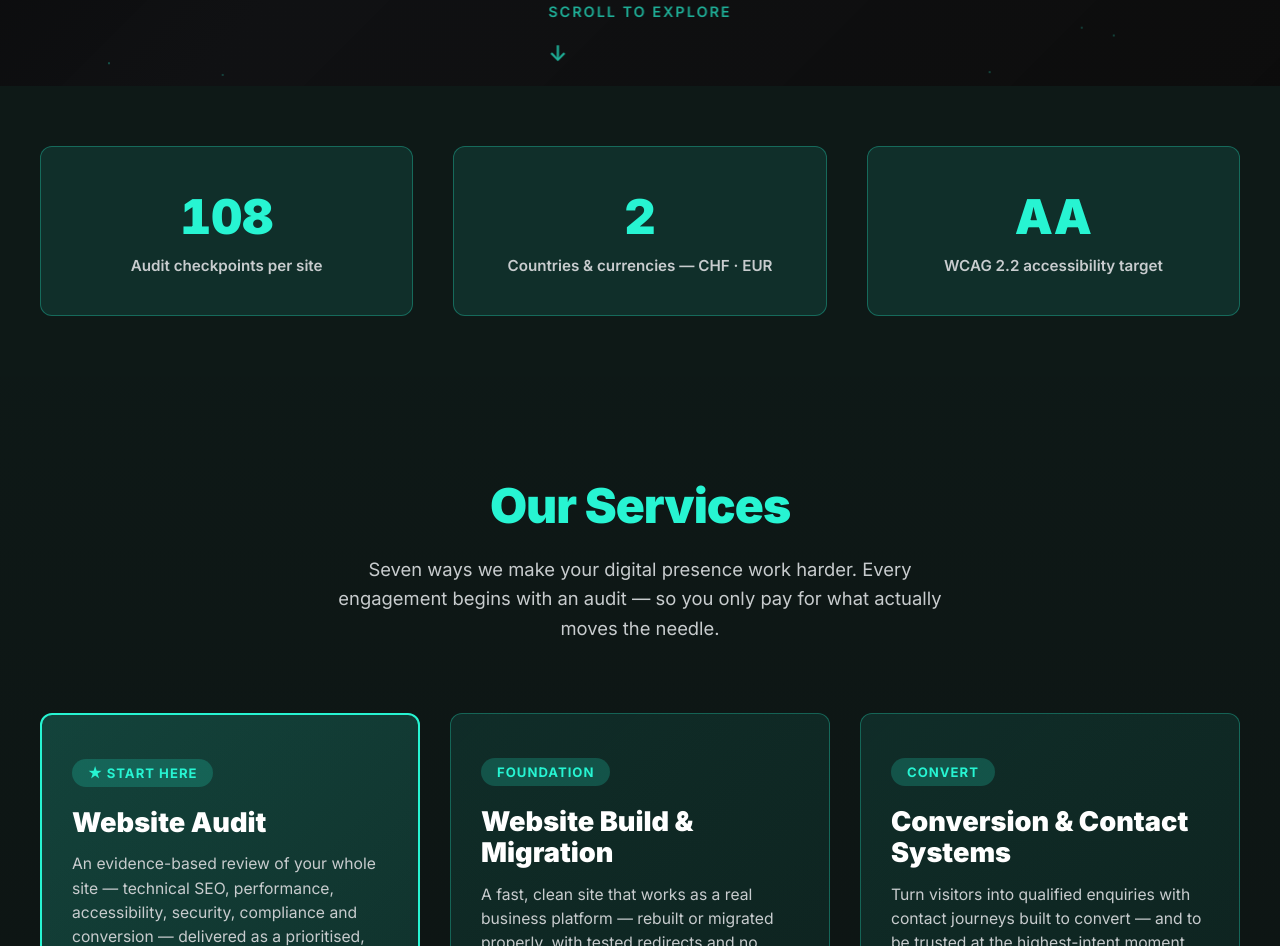
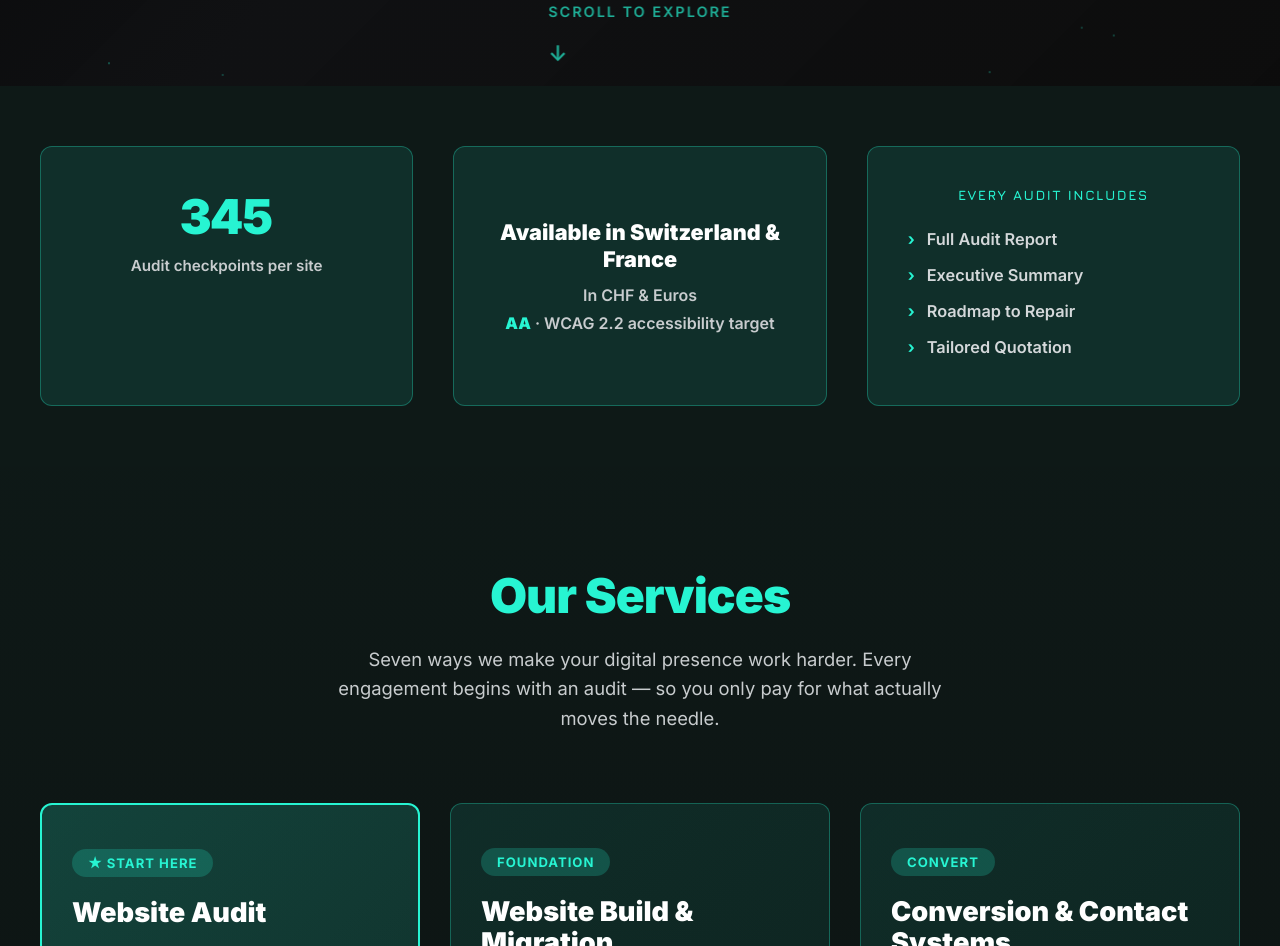
Before and after one commit to vespermoire/LXRY-Designs, a plain HTML site: page lxrydesigns/index.html in a window 1280 px wide. Shown: the part 815-1761 px from the top of the page. Drawn offline with nearby package versions, Linux system fonts and the light colour scheme; animation ran at ten frames a second.

Commit message:
Rework trust band: 345 checkpoints, merged reach card, deliverables list
- Bump audit checkpoints 108 -> 345 (new audit system)
- Merge the countries/currencies + AA cards into one centre card:
  "Available in Switzerland & France / In CHF & Euros / AA WCAG 2.2"
- Third card becomes the deliverables list (Full Audit Report, Executive
  Summary, Roadmap to Repair, Tailored Quotation) with turquoise chevrons
- FR translations added for all new strings

Co-Authored-By: Claude Opus 4.8 <noreply@anthropic.com>

```diff
--- a/lxrydesigns/index.html
+++ b/lxrydesigns/index.html
@@ -500,6 +500,59 @@
             color: var(--primary-silver);
             font-weight: 600;
             font-size: 0.95em;
+        }
+
+        /* Merged text card (centre) */
+        .metric-card-text {
+            display: flex;
+            flex-direction: column;
+            justify-content: center;
+        }
+        .metric-headline {
+            color: var(--white);
+            font-weight: 800;
+            font-size: 1.35em;
+            line-height: 1.25;
+            margin-bottom: 12px;
+        }
+        .metric-sub {
+            color: var(--primary-silver);
+            font-weight: 600;
+            font-size: 1em;
+            margin-bottom: 8px;
+        }
+        .metric-sub:last-child { margin-bottom: 0; }
+        .metric-sub .teal { color: var(--accent-teal); font-weight: 900; }
+
+        /* Deliverables list card */
+        .metric-card-list {
+            display: flex;
+            flex-direction: column;
+            justify-content: center;
+            text-align: left;
+        }
+        .metric-list-title {
+            color: var(--accent-teal);
+            font-family: 'Jura', 'Inter', sans-serif;
+            font-size: 0.85em;
+            font-weight: 700;
+            letter-spacing: 1.5px;
+            text-transform: uppercase;
+            text-align: center;
+            margin-bottom: 18px;
+        }
+        .metric-list { list-style: none; }
+        .metric-list li {
+            color: var(--text-body);
+            font-weight: 600;
+            font-size: 1.02em;
+            padding: 8px 0;
+        }
+        .metric-list li::before {
+            content: '\203A';
+            color: var(--accent-teal);
+            font-weight: 700;
+            margin-right: 12px;
         }
 
         /* Services Section */
@@ -1370,16 +1423,22 @@
     <!-- Trust band -->
     <section class="metrics" aria-label="At a glance">
         <div class="metric-card">
-            <div class="metric-value">108</div>
+            <div class="metric-value">345</div>
             <div class="metric-label" data-i18n="trust.1">Audit checkpoints per site</div>
         </div>
-        <div class="metric-card">
-            <div class="metric-value">2</div>
-            <div class="metric-label" data-i18n="trust.2">Countries &amp; currencies — CHF · EUR</div>
+        <div class="metric-card metric-card-text">
+            <p class="metric-headline" data-i18n="trust.geo">Available in Switzerland &amp; France</p>
+            <p class="metric-sub" data-i18n="trust.cur">In CHF &amp; Euros</p>
+            <p class="metric-sub"><strong class="teal">AA</strong> · <span data-i18n="trust.aa">WCAG 2.2 accessibility target</span></p>
         </div>
-        <div class="metric-card">
-            <div class="metric-value">AA</div>
-            <div class="metric-label" data-i18n="trust.3">WCAG 2.2 accessibility target</div>
+        <div class="metric-card metric-card-list">
+            <h3 class="metric-list-title" data-i18n="trust.deliv">Every audit includes</h3>
+            <ul class="metric-list">
+                <li data-i18n="trust.d1">Full Audit Report</li>
+                <li data-i18n="trust.d2">Executive Summary</li>
+                <li data-i18n="trust.d3">Roadmap to Repair</li>
+                <li data-i18n="trust.d4">Tailored Quotation</li>
+            </ul>
         </div>
     </section>
 
@@ -1704,8 +1763,14 @@
                 "hero.cta2": "Automatisation IA →",
                 "hero.scroll": "DÉFILER POUR EXPLORER",
                 "trust.1": "Points de contrôle par audit",
-                "trust.2": "Pays &amp; devises — CHF · EUR",
-                "trust.3": "Objectif d’accessibilité WCAG 2.2",
+                "trust.geo": "Disponible en Suisse &amp; en France",
+                "trust.cur": "En CHF &amp; en Euros",
+                "trust.aa": "Objectif d’accessibilité WCAG 2.2",
+                "trust.deliv": "Chaque audit comprend",
+                "trust.d1": "Rapport d’audit complet",
+                "trust.d2": "Synthèse",
+                "trust.d3": "Feuille de route de correction",
+                "trust.d4": "Devis sur mesure",
                 "services.h2": "Nos Services",
                 "services.p": "Sept façons de rendre votre présence digitale plus performante. Chaque mission commence par un audit — vous ne payez que pour ce qui compte vraiment.",
                 "s1.badge": "★ Commencez ici",
```
